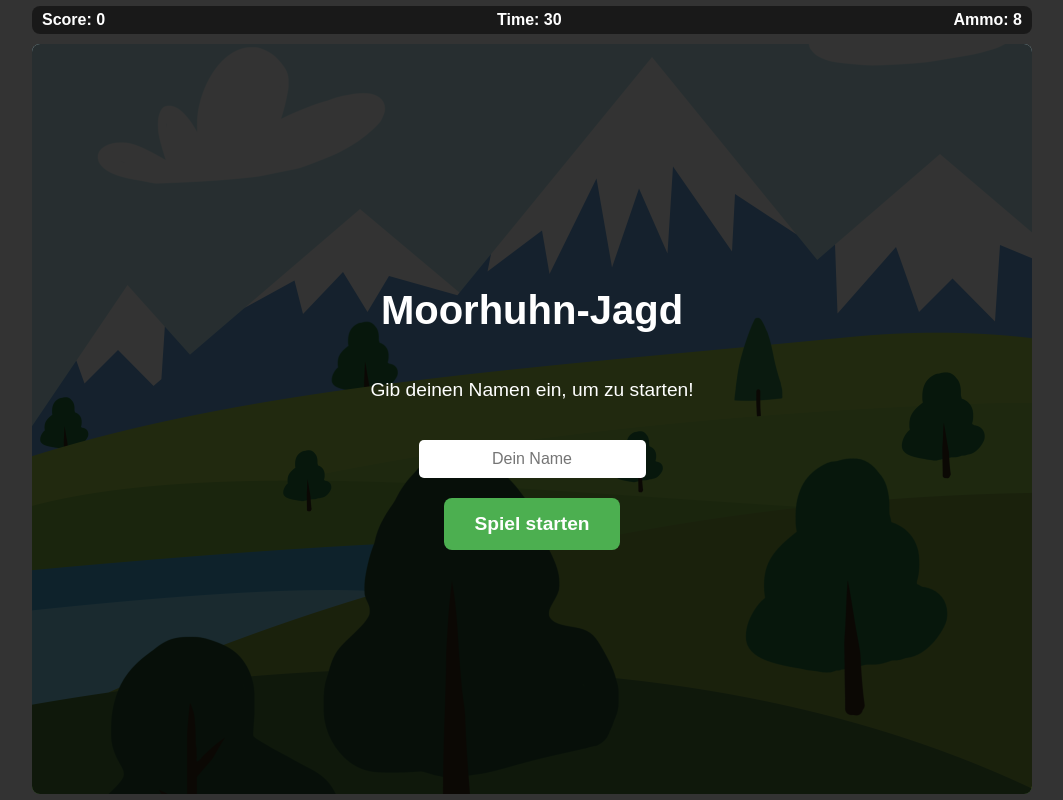
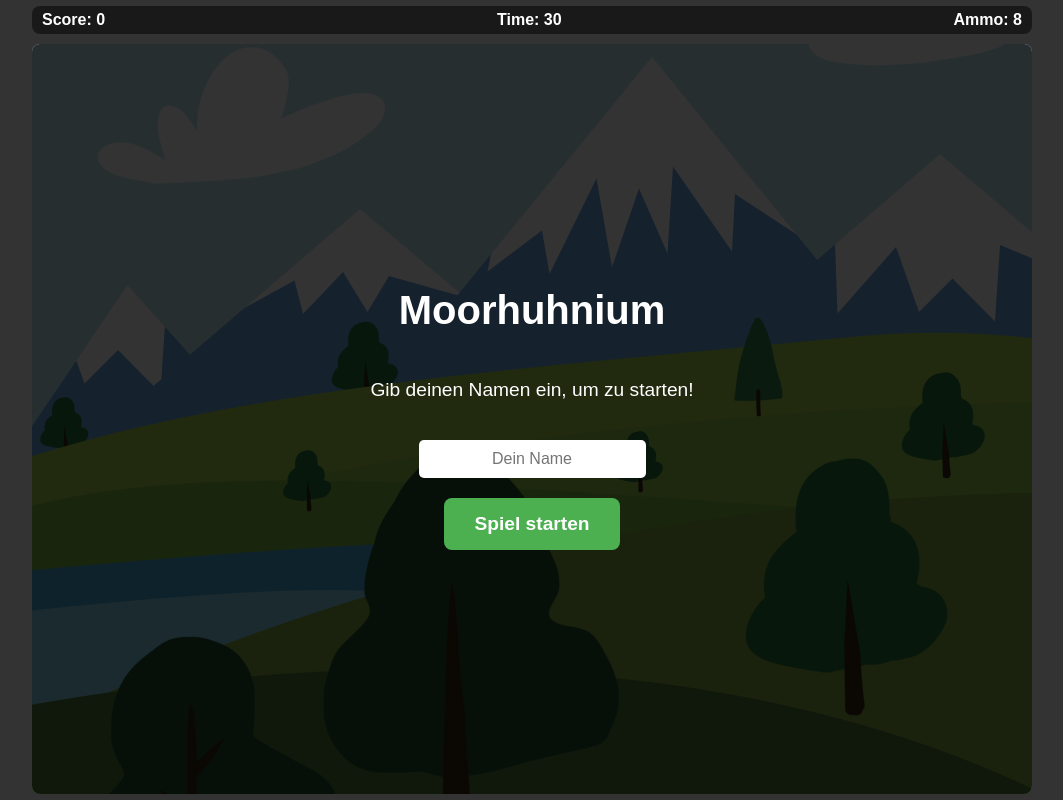
Before and after one commit to csiprivate/Moorhuhnium, a plain HTML site: page index.html in a window 1280 px wide. Shown: the whole page, without its empty margins (108-1171 px from the left). Drawn offline with Linux system fonts and the light colour scheme.

Commit message:
fixed names

```diff
--- a/index.html
+++ b/index.html
@@ -4,7 +4,7 @@
     <meta charset="UTF-8">
     <!-- WICHTIG: Sorgt für die korrekte Skalierung auf Mobilgeräten -->
     <meta name="viewport" content="width=device-width, initial-scale=1.0">
-    <title>Moorhuhn-Jagd</title>
+    <title>Moorhuhnium</title>
     <style>
         /* Grundlegende Styles für die Seite */
         body, html {
@@ -156,7 +156,7 @@
 
               <!-- Startbildschirm -->
               <div id="startScreen" class="screen-overlay">
-                  <h1>Moorhuhn-Jagd</h1>
+                  <h1>Moorhuhnium</h1>
                   <p>Gib deinen Namen ein, um zu starten!</p>
                   <input type="text" id="playerNameInput" placeholder="Dein Name" maxlength="15">
                   <button id="startGameBtn">Spiel starten</button>
```
